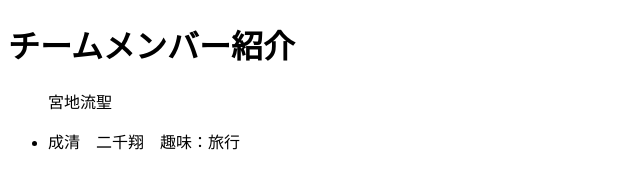
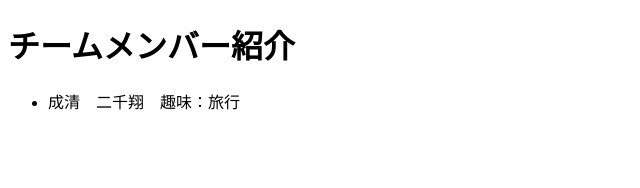
Before and after one commit to miyachi0827/ripo, a plain HTML site: page index.html in a window 1280 px wide. Shown: the whole page, without its empty margins (0-640 px from the left). Drawn offline with Linux system fonts and the light colour scheme.

Commit message:
Update index.html

```diff
--- a/index.html
+++ b/index.html
@@ -6,7 +6,6 @@
 <body>
     <h1>チームメンバー紹介</h1>
     <ul>
-        宮地流聖
         <li><p>成清　二千翔　趣味：旅行</p></li>
     </ul>
 
```
